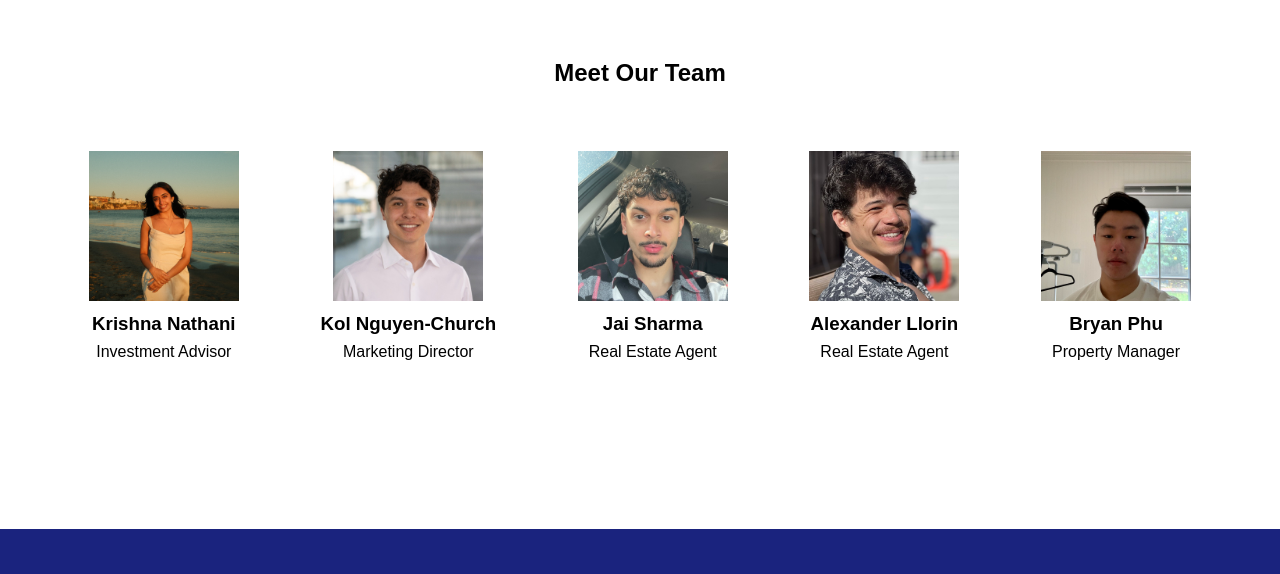
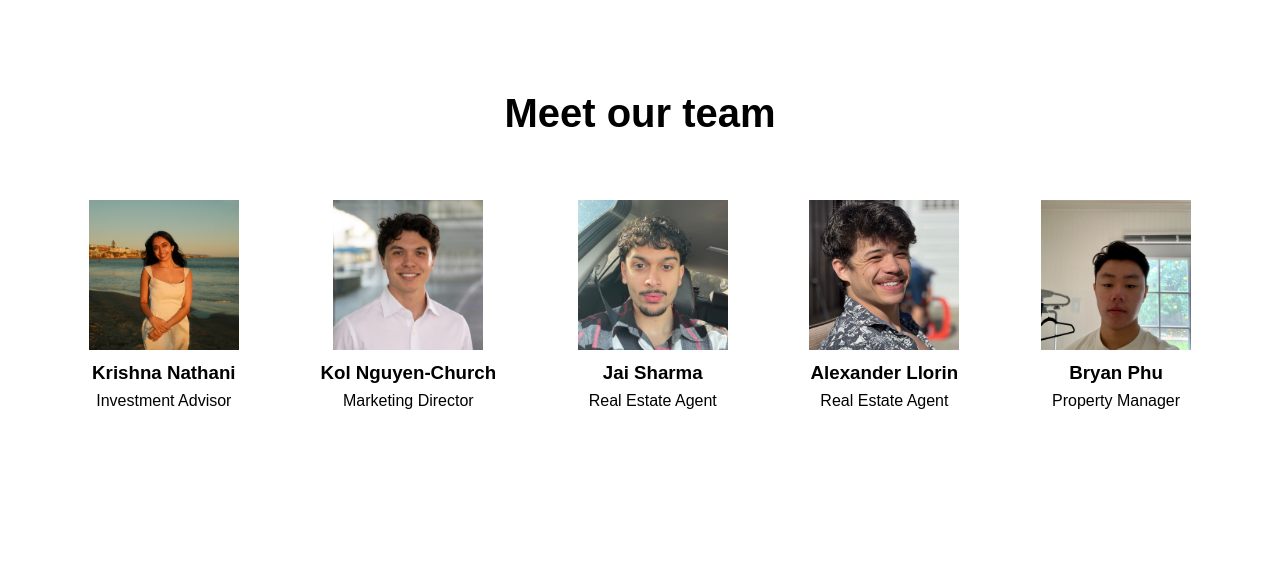
Before and after one commit to JaiShmoney/SpartanRealEstate, a plain HTML site: page team.html in a window 1280 px wide. Shown: the part 69-643 px from the top of the page. Drawn offline with Linux system fonts and the light colour scheme.

Commit message:
Update spacing for headings on properties and team pages

```diff
--- a/styles.css
+++ b/styles.css
@@ -535,3 +535,11 @@ footer {
 h2 {
     margin-bottom: 2rem;
 }
+
+#properties h2 {
+    margin-top: 4rem;
+}
+
+#team h2 {
+    margin-top: 2rem;
+}
--- a/team.html
+++ b/team.html
@@ -28,7 +28,7 @@
 
     <!-- Team Section -->
     <section id="team" class="team">
-        <h2>Meet Our Team</h2>
+        <h2 style="text-align: center; font-size: 2.5rem;">Meet our team</h2>
         <div class="team-container">
             <div class="team-member">
                 <img src="Team Member Pictures/RSCO.jpg" alt="Krishna">
```
